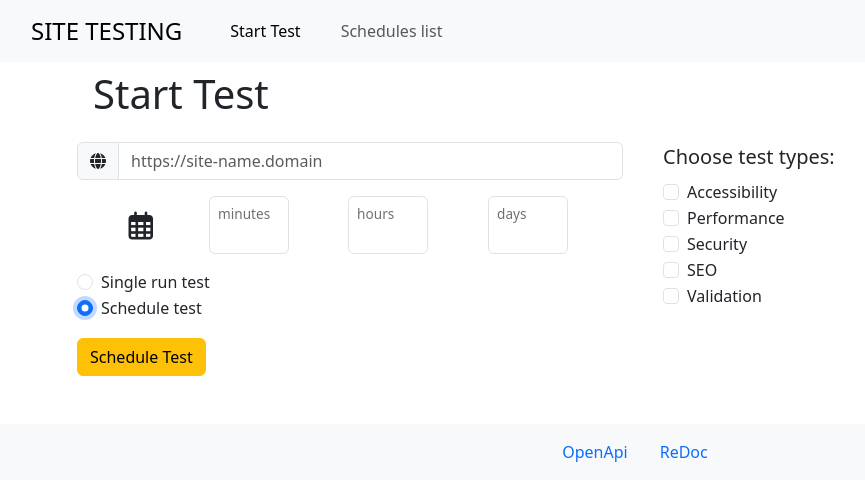
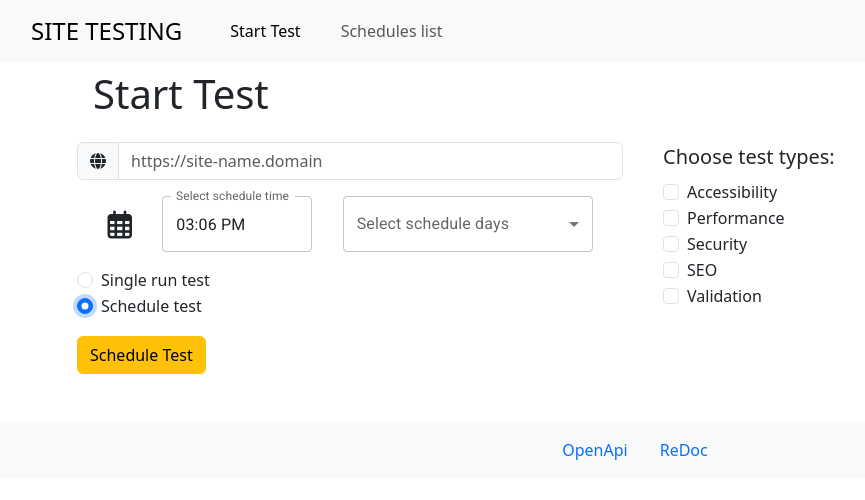
Before and after one commit to nicobboi/website_tests_framework, a React (Create React App) app in the folder frontend/app/: page /run-test in a window 1280 px wide. Both pictures are taken after a click on the radio button "Schedule test". Shown: the top 500 px of the page, without its empty margins (5-870 px from the left). Built offline with nearby package versions, Linux system fonts and the light colour scheme.

Commit message:
FRONTEND: select schedule time update

```diff
--- a/frontend/app/package.json
+++ b/frontend/app/package.json
@@ -8,6 +8,7 @@
     "@fontsource/roboto": "^5.0.8",
     "@mui/icons-material": "^5.14.3",
     "@mui/material": "^5.14.4",
+    "@mui/x-date-pickers": "^6.11.1",
     "@testing-library/jest-dom": "^5.16.5",
     "@testing-library/react": "^13.4.0",
     "@testing-library/user-event": "^13.5.0",
@@ -15,7 +16,9 @@
     "chart.js": "^4.3.0",
     "chartjs-adapter-date-fns": "^3.0.0",
     "date-fns": "^2.30.0",
+    "dayjs": "^1.11.9",
     "i": "^0.3.7",
+    "install": "^0.13.0",
     "npm": "^9.8.1",
     "react": "^18.2.0",
     "react-chartjs-2": "^5.2.0",
--- a/frontend/app/src/App.js
+++ b/frontend/app/src/App.js
@@ -1,13 +1,17 @@
 import CustomRouter from './router'
 import Layout from './components/layout/Layout';
+import { LocalizationProvider } from '@mui/x-date-pickers';
+import { AdapterDayjs } from '@mui/x-date-pickers/AdapterDayjs';
 
 function App() {
   return (
     <div className="App">
+      <LocalizationProvider dateAdapter={AdapterDayjs}>
         <Layout>
           {/* ROUTER */}
           <CustomRouter />
         </Layout>
+      </LocalizationProvider>
     </div>
   );
 }
--- a/frontend/app/src/components/schedule_element/ScheduleElement.jsx
+++ b/frontend/app/src/components/schedule_element/ScheduleElement.jsx
@@ -1,25 +1,32 @@
 import { useState } from "react";
 import styles from "./scheduleelement.module.scss";
+
+import { useTheme } from '@mui/material/styles';
+import Box from '@mui/material/Box';
+import OutlinedInput from '@mui/material/OutlinedInput';
+import InputLabel from '@mui/material/InputLabel';
+import MenuItem from '@mui/material/MenuItem';
+import FormControl from '@mui/material/FormControl';
+import Select from '@mui/material/Select';
+import Chip from '@mui/material/Chip';
+import { TimePicker } from '@mui/x-date-pickers/TimePicker';
+import dayjs from 'dayjs';
 
 const ScheduleElement = (props) => {
     const schedule = props.schedule;
 
-    const [mins, setMins] = useState(schedule.schedule_info.min);
-    const [hours, setHours] = useState(schedule.schedule_info.hour);
-    const [days, setDays] = useState(schedule.schedule_info.day);
-    // const [weeks, setWeeks] = useState(schedule.crontab.week);
-    // const [months, setMonths] = useState(schedule.crontab.month);
+    // schedule info to send via API
+    const initialTime = new Date(); initialTime.setHours(schedule.schedule_info.hour, schedule.schedule_info.min);
+    const [scheduleTime, setScheduleTime] = useState(dayjs(initialTime));
+    const [days, setDays] = useState(schedule.schedule_info.days);
 
     const [active, setActive] = useState(schedule.active);
     const [modified, setModified] = useState(false);
 
     // reset all changes not confirmed
     const resetStatus = () => {
-        setMins(schedule.schedule_info.min);
-        setHours(schedule.schedule_info.hour);
-        setDays(schedule.schedule_info.day);
-        // setWeeks(schedule.crontab.week);
-        // setMonths(schedule.crontab.month);
+        setScheduleTime(dayjs(new Date()))
+        setDays([])
 
         setActive(schedule.active);
         setModified(false);
@@ -27,9 +34,11 @@ const ScheduleElement = (props) => {
 
     // commit the changes to database
     const commitChanges = () => {
+      if (!modified) return;
+
       const payload = {
-        min: mins,
-        hour: hours,
+        min: scheduleTime.$m,
+        hour: scheduleTime.$H,
         day: days,
         active: active,
         last_time_launched: null
@@ -70,6 +79,64 @@ const ScheduleElement = (props) => {
       // delete this child component
       props.ondelete(props.url, props.data_index);
     }
+
+    function formatDate(inputDateStr) {
+      const inputDate = new Date(inputDateStr);
+
+      const day = inputDate.getDate().toString().padStart(2, '0');
+      const month = (inputDate.getMonth() + 1).toString().padStart(2, '0');
+      const year = inputDate.getFullYear();
+
+      const hours = inputDate.getHours().toString().padStart(2, '0');
+      const minutes = inputDate.getMinutes().toString().padStart(2, '0');
+
+      const formattedDate = `${day}/${month}/${year} ${hours}:${minutes}`;
+      return formattedDate;
+  }
+
+    /* SELECT COMPONENT CONF ---------------------- */
+    const ITEM_HEIGHT = 48;
+    const ITEM_PADDING_TOP = 8;
+    const MenuProps = {
+      PaperProps: {
+        style: {
+          maxHeight: ITEM_HEIGHT * 4.5 + ITEM_PADDING_TOP,
+          width: 250,
+        },
+      },
+    };
+
+    const selectDays = [
+      "monday",
+      "tuesday",
+      "wednesday",
+      "thursday",
+      "friday",
+      "saturday",
+      "sunday"
+    ]
+
+    function getStyles(day, days, theme) {
+      return {
+        fontWeight:
+          days.indexOf(day) === -1
+            ? theme.typography.fontWeightRegular
+            : theme.typography.fontWeightMedium,
+      };
+    }
+    const theme = useTheme();
+    const handleChange = (event) => {
+      const {
+        target: { value },
+      } = event;
+      setDays(
+        // On autofill we get a stringified value.
+        typeof value === 'string' ? value.split(',') : value,
+      );
+      setModified(true);
+    };
+
+    /* -------------------------------------------- */
 
     return (
       <>
@@ -115,7 +182,7 @@ const ScheduleElement = (props) => {
                 <div className="date-time">
                   <i className="fa-regular fa-clock"></i>
                   <i className="fa-solid fa-backward ms-1"></i>
-                  <span className="ms-2">{schedule.last_time_launched}</span>
+                  <span className="ms-2">{schedule.last_time_launched ? formatDate(schedule.last_time_launched) : "Schedule not launched yet"}</span>
                 </div>
                 <div>
                   <i className="fa-solid fa-layer-group"></i>
@@ -124,73 +191,49 @@ const ScheduleElement = (props) => {
               </div>
 
               {/* crontab info */}
-              <div className="d-flex flex-row mx-5">
-                <div className="form-floating">
-                  <input
-                    type="text"
-                    id="minutes"
-                    className="form-control schedule-info-box mx-1"
-                    value={mins}
-                    onChange={(event) => {
-                      setMins(event.target.value);
-                      setModified(true);
-                    }}
-                  />
-                  <label htmlFor="minutes">minutes</label>
-                </div>
-                <div className="form-floating">
-                  <input
-                    type="text"
-                    id="hours"
-                    className="form-control schedule-info-box mx-1"
-                    value={hours}
-                    onChange={(event) => {
-                      setHours(event.target.value);
-                      setModified(true);
-                    }}
-                  />
-                  <label htmlFor="hours">hours</label>
-                </div>
-                <div className="form-floating">
-                  <input
-                    type="text"
-                    id="days"
-                    className="form-control schedule-info-box mx-1"
+              <div className="d-flex flex-row mx-2">
+                <TimePicker
+                  className="me-2"
+                  sx={{ width: 150 }}
+                  label="Select schedule time"
+                  value={scheduleTime}
+                  onChange={(newValue) => {setScheduleTime(newValue); setModified(true);}}
+                />
+                <FormControl sx={{ width: 250 }}>
+                  <InputLabel id="demo-multiple-chip-label">
+                    Select schedule days
+                  </InputLabel>
+                  <Select
+                    labelId="demo-multiple-chip-label"
+                    id="demo-multiple-chip"
+                    multiple
                     value={days}
-                    onChange={(event) => {
-                      setDays(event.target.value);
-                      setModified(true);
-                    }}
-                  />
-                  <label htmlFor="days">days</label>
-                </div>
-                {/* <div className="form-floating">
-                  <input
-                    type="text"
-                    id="months"
-                    className="form-control schedule-info-box mx-1"
-                    value={weeks}
-                    onChange={(event) => {
-                      setWeeks(event.target.value);
-                      setModified(true);
-                    }}
-                  />
-                  <label htmlFor="months">months</label>
-                </div>
-                <div className="form-floating">
-                  <input
-                    type="text"
-                    id="years"
-                    className="form-control schedule-info-box mx-1"
-                    value={months}
-                    onChange={(event) => {
-                      setMonths(event.target.value);
-                      setModified(true);
-                    }}
-                  />
-                  <label htmlFor="years">years</label>
-                </div> */}
+                    onChange={handleChange}
+                    input={
+                      <OutlinedInput id="select-multiple-chip" label="Chip" />
+                    }
+                    renderValue={(selected) => (
+                      <Box sx={{ display: "flex", flexWrap: "wrap", gap: 0.5 }}>
+                        {selected.map((value) => (
+                          <Chip key={value} label={value} />
+                        ))}
+                      </Box>
+                    )}
+                    MenuProps={MenuProps}
+                  >
+                    {selectDays.map((day) => (
+                      <MenuItem
+                        key={day}
+                        value={day}
+                        style={getStyles(day, days, theme)}
+                      >
+                        {day}
+                      </MenuItem>
+                    ))}
+                  </Select>
+                </FormControl>
               </div>
+
               <div className={`${styles.cDropdown} my-auto`}>
                 <button className={`btn ${styles.scheduleInfoBtn} p-3`}>
                   <i className="fa-solid fa-ellipsis-vertical my-auto fs-5"></i>
--- a/frontend/app/src/pages/run_test/RunTest.jsx
+++ b/frontend/app/src/pages/run_test/RunTest.jsx
@@ -1,14 +1,25 @@
-import { useForm }  from  "react-hook-form";
+import { Form, useForm }  from  "react-hook-form";
 import { useState } from "react";
+
+import { useTheme } from '@mui/material/styles';
+import Box from '@mui/material/Box';
+import OutlinedInput from '@mui/material/OutlinedInput';
+import InputLabel from '@mui/material/InputLabel';
+import MenuItem from '@mui/material/MenuItem';
+import FormControl from '@mui/material/FormControl';
+import Select from '@mui/material/Select';
+import Chip from '@mui/material/Chip';
+import { TimePicker } from '@mui/x-date-pickers/TimePicker';
+import dayjs from 'dayjs';
 
 const RunTest = () => {
     const { register, handleSubmit, formState:{errors} } = useForm();
     const [response, setResponse] = useState(null);
     const [testMode, setTestMode] = useState("run");
 
-    const [mins, setMins] = useState(undefined);
-    const [hours, setHours] = useState(undefined);
-    const [days, setDays] = useState(undefined);
+    // schedule info to send via API
+    const [scheduleTime, setScheduleTime] = useState(dayjs(new Date()));
+    const [days, setDays] = useState([]);
 
     // handle form submit
     const onSubmit = (data) => {
@@ -36,9 +47,9 @@ const RunTest = () => {
           request_url = "http://localhost/api/v1/website/run"
         } else if (testMode === "schedule") {
           payload = {
-            min: data["minutes"],
-            hour: data["hours"],
-            day: data["days"],
+            min: scheduleTime.$m,
+            hour: scheduleTime.$H,
+            days: days,
             ...payload
           }
 
@@ -55,10 +66,54 @@ const RunTest = () => {
             .then(response => response.json())
             .then(json => {
                 setResponse("Scheduled successfully!");
+                console.log(json);
                 setTimeout(() => setResponse(null), 3000);
             })
             .catch(err => console.log("Error sending data: ", err));
     }
+
+    /* SELECT COMPONENT CONF ---------------------- */
+    const ITEM_HEIGHT = 48;
+    const ITEM_PADDING_TOP = 8;
+    const MenuProps = {
+      PaperProps: {
+        style: {
+          maxHeight: ITEM_HEIGHT * 4.5 + ITEM_PADDING_TOP,
+          width: 250,
+        },
+      },
+    };
+
+    const selectDays = [
+      "monday",
+      "tuesday",
+      "wednesday",
+      "thursday",
+      "friday",
+      "saturday",
+      "sunday"
+    ]
+
+    function getStyles(day, days, theme) {
+      return {
+        fontWeight:
+          days.indexOf(day) === -1
+            ? theme.typography.fontWeightRegular
+            : theme.typography.fontWeightMedium,
+      };
+    }
+    const theme = useTheme();
+    const handleChange = (event) => {
+      const {
+        target: { value },
+      } = event;
+      setDays(
+        // On autofill we get a stringified value.
+        typeof value === 'string' ? value.split(',') : value,
+      );
+    };
+
+    /* -------------------------------------------- */
 
     return (
       <>
@@ -97,7 +152,52 @@ const RunTest = () => {
                     <div className="my-auto fs-3">
                       <i className="fa-regular fa-calendar-days"></i>
                     </div>
-                    <div className="form-floating">
+
+                    <TimePicker
+                      sx={{ width: 150 }}
+                      label="Select schedule time"
+                      value={scheduleTime}
+                      onChange={(newValue) => setScheduleTime(newValue)}
+                    />
+                    <FormControl sx={{ width: 250 }}>
+                      <InputLabel id="demo-multiple-chip-label">
+                        Select schedule days
+                      </InputLabel>
+                      <Select
+                        labelId="demo-multiple-chip-label"
+                        id="demo-multiple-chip"
+                        multiple
+                        value={days}
+                        onChange={handleChange}
+                        input={
+                          <OutlinedInput
+                            id="select-multiple-chip"
+                            label="Chip"
+                          />
+                        }
+                        renderValue={(selected) => (
+                          <Box
+                            sx={{ display: "flex", flexWrap: "wrap", gap: 0.5 }}
+                          >
+                            {selected.map((value) => (
+                              <Chip key={value} label={value} />
+                            ))}
+                          </Box>
+                        )}
+                        MenuProps={MenuProps}
+                      >
+                        {selectDays.map((day) => (
+                          <MenuItem
+                            key={day}
+                            value={day}
+                            style={getStyles(day, days, theme)}
+                          >
+                            {day}
+                          </MenuItem>
+                        ))}
+                      </Select>
+                    </FormControl>
+                    {/* <div className="form-floating">
                       <input
                         type="number"
                         id="minutes"
@@ -136,7 +236,7 @@ const RunTest = () => {
                         {...register("days")}
                       />
                       <label htmlFor="days">days</label>
-                    </div>
+                    </div> */}
                   </div>
                 </>
               )}
```
Also changed, not shown: 1 other file (tests, documents, lock files or other folders).
